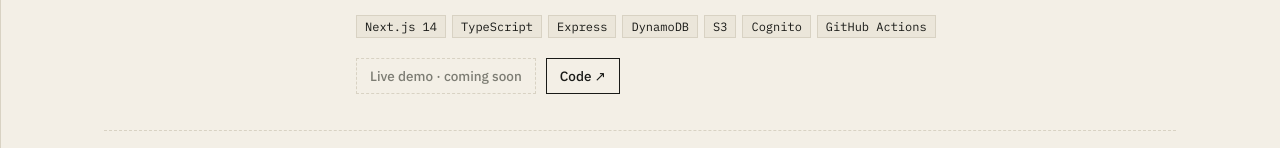
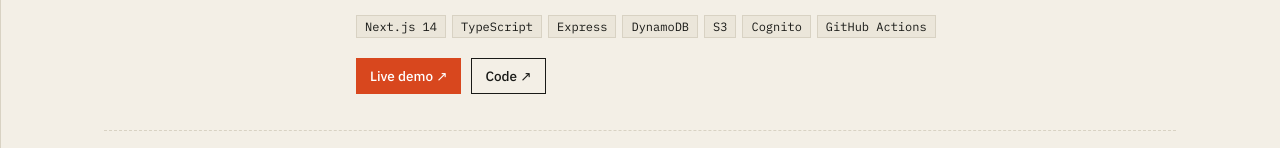
Before and after one commit to point8290/point8290.github.io, a plain HTML site: page index.html in a window 1280 px wide. Shown: the part 2204-2352 px from the top of the page. Drawn offline with Linux system fonts and the light colour scheme.

Commit message:
LetsResolve live demo link

```diff
--- a/index.html
+++ b/index.html
@@ -329,7 +329,7 @@
 const DEMOS = {
   "daily-push": { url: "https://daily-push-demo.vercel.app", label: "Live demo" },
   "music-video-studio": { url: "", label: "Watch demo" },
-  "letsresolve": { url: "", label: "Live demo" }
+  "letsresolve": { url: "https://lets-resolve.vercel.app", label: "Live demo" }
 };
 for (const [key, d] of Object.entries(DEMOS)) {
   if (!d.url) continue;
```
